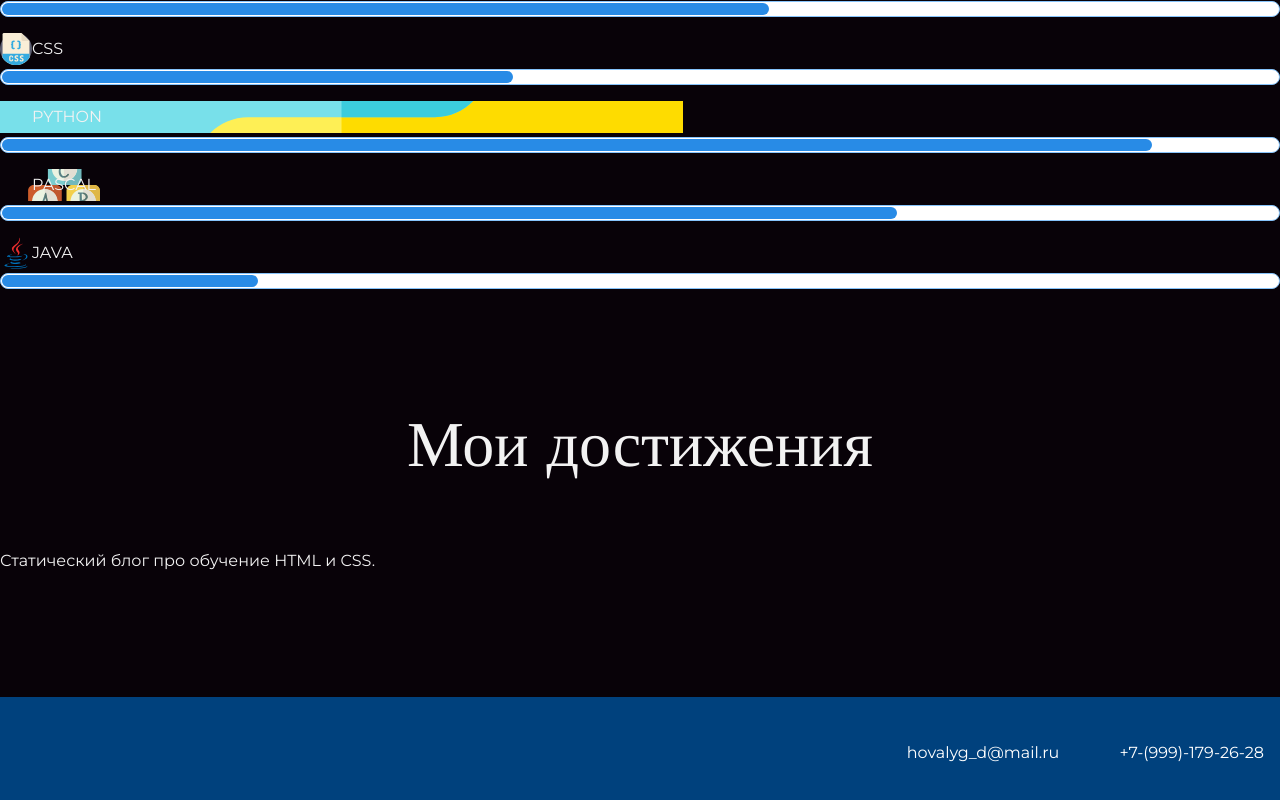
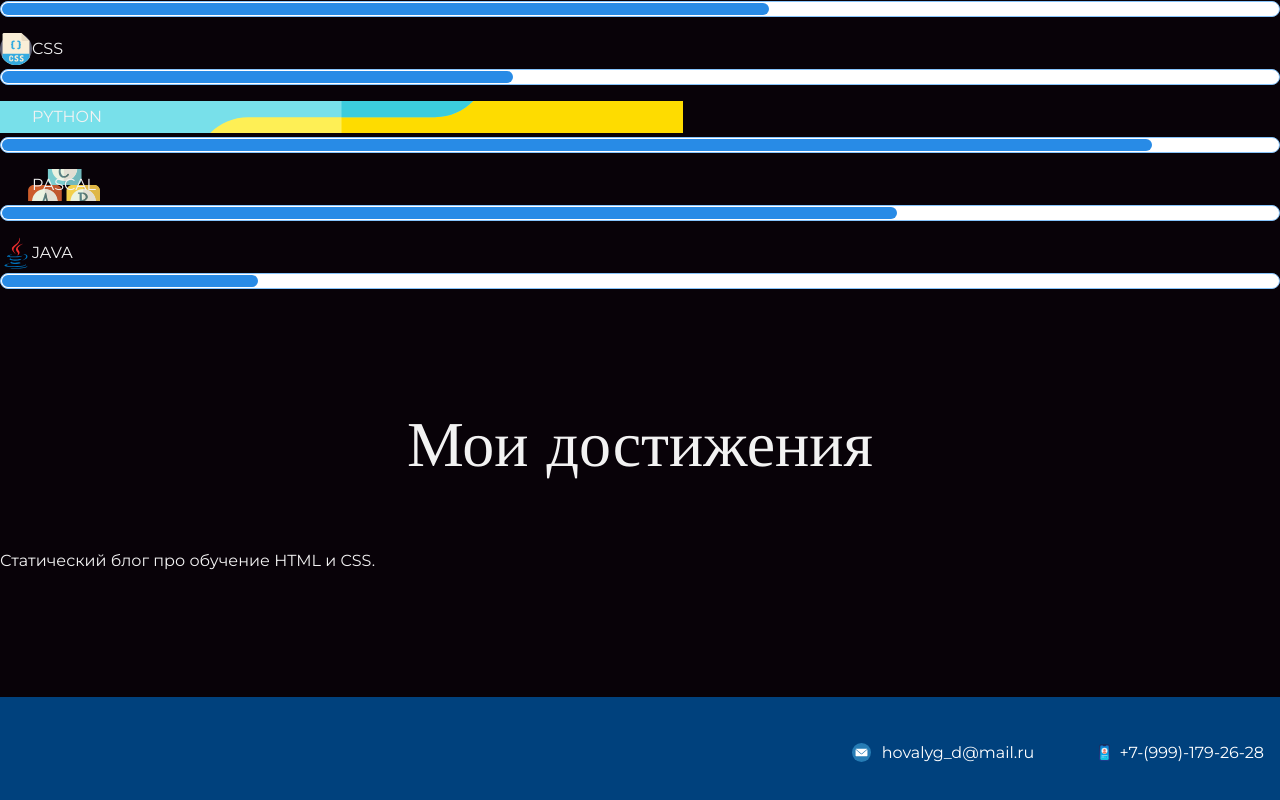
Before and after one commit to gremislaw/portfolio, a plain HTML site: page index.html in a window 1280 px wide. Shown: the part 1833-2633 px from the top of the page. Drawn offline with nearby package versions, Linux system fonts and the light colour scheme.

Commit message:
семён

```diff
--- a/index.html
+++ b/index.html
@@ -56,8 +56,8 @@
 
     <footer class="page-footer">
       <div class="container">
-        <a class="header-email" href="mailto:hovalyg_d@mail.ru">hovalyg_d@mail.ru</a>
-        <a class="header-phone" href="tel:+79991792628">+7-(999)-179-26-28</a>
+        <a class="footer-email" href="mailto:hovalyg_d@mail.ru">hovalyg_d@mail.ru</a>
+        <a class="footer-phone" href="tel:+79991792628">+7-(999)-179-26-28</a>
 
       </div>
     </footer>
--- a/style.css
+++ b/style.css
@@ -94,14 +94,12 @@ body {
   padding: 0;
 }
 
-.skills {
-  text-align: left;
-}
 
 .skills-list dt {
   padding-left: 32px;
   background-repeat: no-repeat;
   background-position: left;
+  text-align: left;
 }
 
 .skill-html {
```
